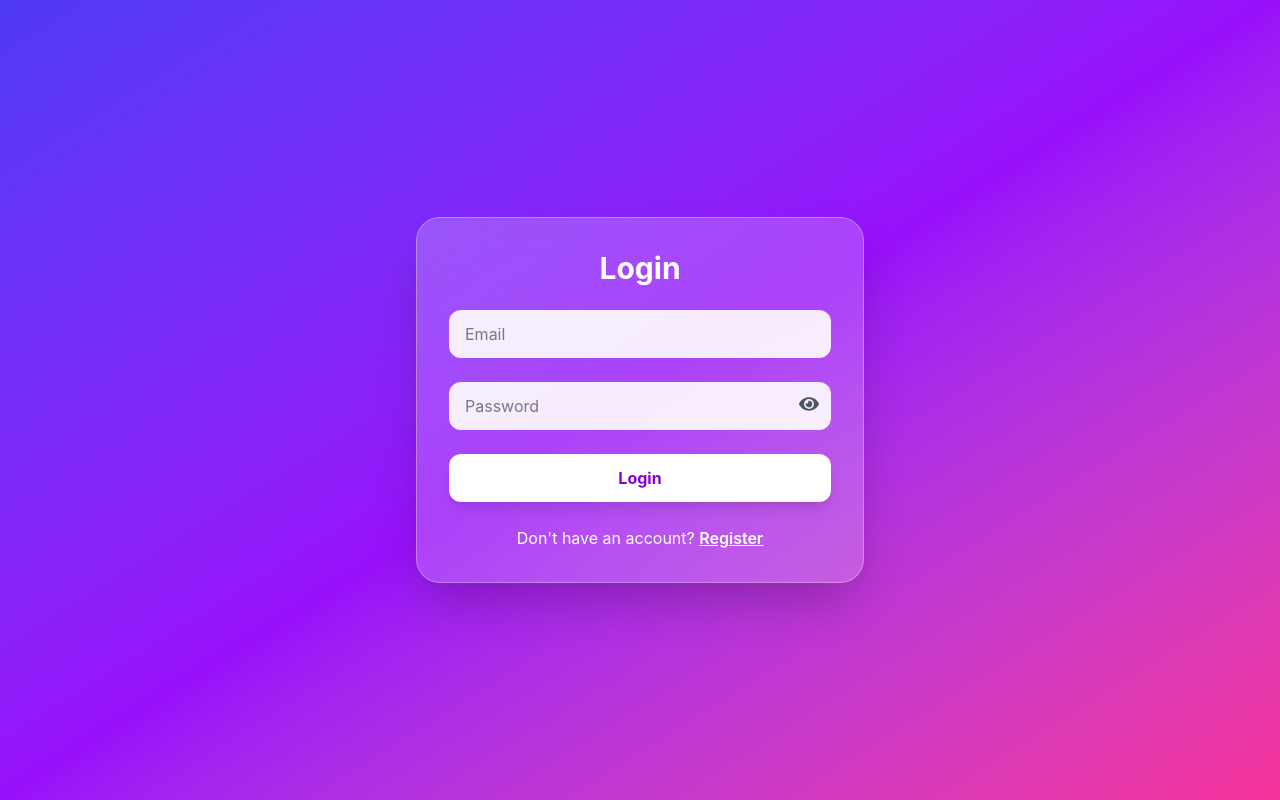
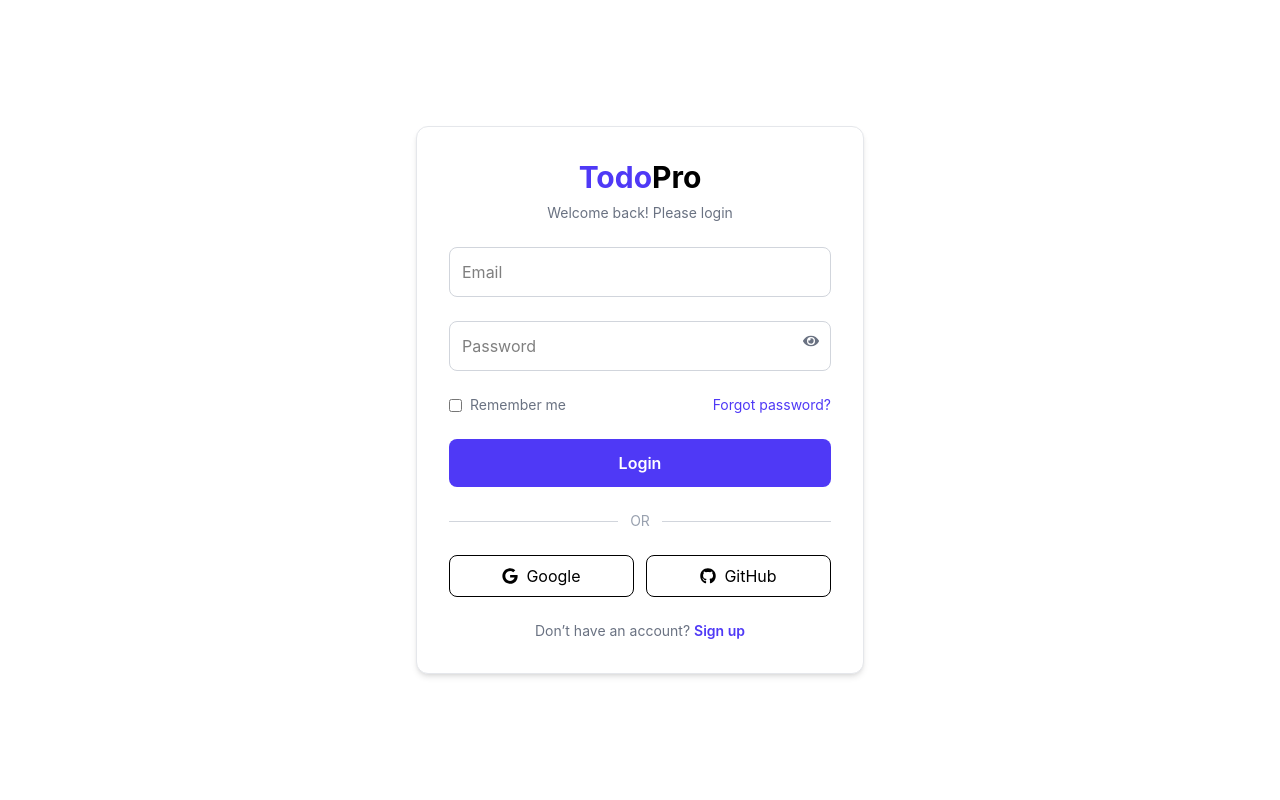
Before and after one commit to elkamohammad1988/Todo-list-app, a React (Vite) app: page /Todo-list-app/login in a window 1280 px wide. Built offline with nearby package versions, Linux system fonts and the light colour scheme.

Commit message:
update project

```diff
--- a/src/pages/Landing.jsx
+++ b/src/pages/Landing.jsx
@@ -5,9 +5,8 @@ export default function Landing() {
     <div
       className="
         min-h-screen
-        bg-gradient-to-b from-indigo-50 dark:from-slate-900
-        via-white dark:via-slate-950 to-white dark:to-slate-950
-        transition-colors
+        bg-white dark:bg-gray-900
+        transition
       "
     >
 
@@ -21,7 +20,7 @@ export default function Landing() {
       >
         <h1
           className="
-            text-5xl sm:text-6xl font-bold leading-tight
+            text-5xl text-black dark:text-white sm:text-6xl font-bold
           "
         >
           Organize Your Work <br />
@@ -30,24 +29,25 @@ export default function Landing() {
             className="
               text-indigo-600 dark:text-indigo-400
             "
-          >Startup</span>
+          >
+            Startup
+          </span>
         </h1>
 
         <p
           className="
             max-w-2xl
             mx-auto
-            text-gray-500 dark:text-gray-300 text-lg sm:text-xl
+            text-gray-500 dark:text-gray-300 text-lg
           "
         >
-          A modern SaaS Todo App with authentication, roles, subscriptions,
-          analytics and real-time sync.
+          A modern SaaS Todo App with authentication, roles,
+          subscriptions, analytics and real-time sync.
         </p>
 
         <div
           className="
             flex flex-col sm:flex-row justify-center
-            mt-6
             gap-4
           "
         >
@@ -55,11 +55,10 @@ export default function Landing() {
             to="/register"
             className="
               px-8 py-3
-              text-white font-semibold
+              text-white
               bg-indigo-600 hover:bg-indigo-700
-              rounded-lg
-              transition shadow-md
-              transform hover:scale-105
+              rounded-lg focus:outline-none focus:ring-2 focus:ring-indigo-500
+              transition
             "
           >
             Get Started
@@ -69,11 +68,10 @@ export default function Landing() {
             to="/login"
             className="
               px-8 py-3
-              font-semibold
-              hover:bg-gray-200 dark:hover:bg-gray-800
-              border border-gray-300 dark:border-gray-600 rounded-lg
-              transition shadow-sm
-              transform hover:scale-105
+              text-black dark:text-white
+              bg-white dark:bg-gray-800 hover:bg-gray-100 dark:hover:bg-gray-700
+              border border-gray-300 dark:border-gray-700 rounded-lg
+              transition
             "
           >
             Login
@@ -85,8 +83,6 @@ export default function Landing() {
       <div
         className="
           py-20
-          bg-white dark:bg-slate-900
-          transition-colors
         "
       >
         <div
@@ -99,17 +95,26 @@ export default function Landing() {
           "
         >
           {[
-            { title: "Real-time Sync", desc: "Firestore live updates instantly." },
-            { title: "Free / Pro System", desc: "Subscription-ready architecture." },
-            { title: "Admin Ready", desc: "Role-based access control." },
+            {
+              title: "Real-time Sync",
+              desc: "Firestore live updates instantly.",
+            },
+            {
+              title: "Free / Pro System",
+              desc: "Subscription-ready architecture.",
+            },
+            {
+              title: "Admin Ready",
+              desc: "Role-based access control.",
+            },
           ].map((feature, idx) => (
             <div
               key={idx}
               className="
-                space-y-3 p-6
-                hover:bg-indigo-50 dark:hover:bg-slate-800
-                rounded-xl
-                transition shadow-sm hover:shadow-md
+                p-6
+                bg-white dark:bg-gray-800
+                border border-gray-300 dark:border-gray-700 rounded-lg
+                transition hover:shadow-md
               "
             >
               <h3
@@ -119,15 +124,20 @@ export default function Landing() {
               >
                 {feature.title}
               </h3>
+
               <p
                 className="
+                  mt-2
                   text-gray-500 dark:text-gray-300
                 "
-              >{feature.desc}</p>
+              >
+                {feature.desc}
+              </p>
             </div>
           ))}
         </div>
       </div>
+
     </div>
   );
 }
--- a/src/pages/Login.jsx
+++ b/src/pages/Login.jsx
@@ -2,24 +2,35 @@ import { useState } from "react";
 import { useNavigate, Link } from "react-router-dom";
 import { signInWithEmailAndPassword } from "firebase/auth";
 import { auth } from "../firebase";
-import { FaEye, FaEyeSlash } from "react-icons/fa";
+import { FaEye, FaEyeSlash, FaGoogle, FaGithub } from "react-icons/fa";
 
 export default function Login() {
   const navigate = useNavigate();
+
   const [email, setEmail] = useState("");
   const [password, setPassword] = useState("");
   const [showPassword, setShowPassword] = useState(false);
+  const [remember, setRemember] = useState(false);
+  const [loading, setLoading] = useState(false);
   const [error, setError] = useState("");
 
   async function handleLogin(e) {
     e.preventDefault();
     setError("");
+    setLoading(true);
 
     try {
       await signInWithEmailAndPassword(auth, email, password);
+
+      if (remember) {
+        localStorage.setItem("remember", "true");
+      }
+
       navigate("/dashboard");
     } catch (err) {
-      setError(err.message);
+      setError("Invalid email or password");
+    } finally {
+      setLoading(false);
     }
   }
 
@@ -29,32 +40,52 @@ export default function Login() {
         flex items-center justify-center
         min-h-screen
         p-4
-        bg-gradient-to-br from-indigo-600 via-purple-600 to-pink-500
+        bg-white dark:bg-gray-900
       "
     >
-      <form
-        onSubmit={handleLogin}
+      <div
         className="
           w-full max-w-md
           p-8 space-y-6
-          bg-white/20
-          border border-white/30 rounded-3xl
-          backdrop-blur-2xl shadow-2xl
+          bg-white dark:bg-gray-800
+          border border-gray-200 dark:border-gray-700 rounded-xl
+          shadow-md
         "
       >
-        <h1
+        {/* Logo */}
+        <div
           className="
-            text-3xl text-white text-center font-bold
+            space-y-2
+            text-center
           "
-        >Login</h1>
-
-        {/* Error Message */}
-        {error && (
+        >
+          <div
+            className="
+              text-3xl text-indigo-600 font-bold
+            "
+          >
+            Todo<span
+              className="
+                text-black dark:text-white
+              "
+            >Pro</span>
+          </div>
           <p
             className="
-              text-red-500 text-center font-medium
+              text-gray-500 dark:text-gray-300 text-sm
             "
-          >{error}</p>
+          >
+            Welcome back! Please login
+          </p>
+        </div>
+
+        {/* Error */}
+        {error && (
+          <div
+            className="
+              text-sm text-red-500 text-center
+            "
+          >{error}</div>
         )}
 
         {/* Email */}
@@ -63,8 +94,14 @@ export default function Login() {
           placeholder="Email"
           value={email}
           onChange={(e) => setEmail(e.target.value)}
-          className="inputStyle"
-          required
+          className="
+            w-full p-3
+            border border-gray-300 dark:border-gray-700
+            rounded-lg
+            bg-white dark:bg-gray-800
+            text-black dark:text-white
+            focus:outline-none focus:ring-2 focus:ring-indigo-500
+          "
         />
 
         {/* Password */}
@@ -78,67 +115,149 @@ export default function Login() {
             placeholder="Password"
             value={password}
             onChange={(e) => setPassword(e.target.value)}
-            className="inputStyle pr-12"
-            required
+            className="
+              w-full p-3 pr-12
+              border border-gray-300 dark:border-gray-700
+              rounded-lg
+              bg-white dark:bg-gray-800
+              text-black dark:text-white
+              focus:outline-none focus:ring-2 focus:ring-indigo-500
+            "
           />
+
           <div
             onClick={() => setShowPassword(!showPassword)}
-            className="absolute right-3 top-3 cursor-pointer text-gray-600 hover:text-gray-800 transition-transform hover:scale-110"
-            aria-label={showPassword ? "Hide password" : "Show password"}
+            className="absolute right-3 top-3 text-gray-500 cursor-pointer"
           >
-            {showPassword ? <FaEyeSlash size={20} /> : <FaEye size={20} />}
+            {showPassword ? <FaEyeSlash /> : <FaEye />}
           </div>
         </div>
 
-        {/* Login Button */}
+        {/* Options */}
+        <div
+          className="
+            flex justify-between items-center
+            text-sm
+          "
+        >
+          <label
+            className="
+              flex items-center
+              text-gray-500
+              gap-2
+            "
+          >
+            <input
+              type="checkbox"
+              checked={remember}
+              onChange={() => setRemember(!remember)}
+            />
+            Remember me
+          </label>
+
+          <Link
+            to="/forgot-password"
+            className="
+              text-indigo-600 hover:underline
+            "
+          >
+            Forgot password?
+          </Link>
+        </div>
+
+        {/* Button */}
         <button
-          type="submit"
+          onClick={handleLogin}
+          disabled={loading}
           className="
             w-full
             py-3
-            text-purple-700 font-bold
-            bg-white hover:bg-gray-100
-            rounded-xl
-            shadow-lg transition
-            transform hover:scale-105
+            text-white font-semibold
+            bg-indigo-600 hover:bg-indigo-700
+            rounded-lg
+            transition disabled:opacity-50
           "
         >
-          Login
+          {loading ? "Logging in..." : "Login"}
         </button>
 
+        {/* Divider */}
+        <div
+          className="
+            flex items-center
+            gap-3
+          "
+        >
+          <div
+            className="
+              flex-1
+              h-px
+              bg-gray-300 dark:bg-gray-700
+            "
+          ></div>
+          <span
+            className="
+              text-gray-400 text-sm
+            "
+          >OR</span>
+          <div
+            className="
+              flex-1
+              h-px
+              bg-gray-300 dark:bg-gray-700
+            "
+          ></div>
+        </div>
+
+        {/* Social Login */}
+        <div
+          className="
+            flex
+            gap-3
+          "
+        >
+          <button
+            className="
+              flex-1 flex items-center justify-center
+              p-2
+              hover:bg-gray-100 dark:hover:bg-gray-700
+              border rounded-lg
+              gap-2
+            "
+          >
+            <FaGoogle /> Google
+          </button>
+
+          <button
+            className="
+              flex-1 flex items-center justify-center
+              p-2
+              hover:bg-gray-100 dark:hover:bg-gray-700
+              border rounded-lg
+              gap-2
+            "
+          >
+            <FaGithub /> GitHub
+          </button>
+        </div>
+
+        {/* Register */}
         <p
           className="
-            text-center text-white
+            text-center text-gray-500 text-sm
           "
         >
-          Don't have an account?{" "}
+          Don’t have an account?{" "}
           <Link
             to="/register"
             className="
-              font-semibold underline hover:text-gray-200
+              text-indigo-600 font-semibold
             "
           >
-            Register
+            Sign up
           </Link>
         </p>
-      </form>
-
-      {/* Input Style */}
-      <style>{`
-        .inputStyle {
-          width: 100%;
-          padding: 12px 16px;
-          border-radius: 12px;
-          background: rgba(255,255,255,0.9);
-          border: none;
-          outline: none;
-          transition: all 0.3s;
-        }
-
-        .inputStyle:focus {
-          box-shadow: 0 0 0 3px rgba(255,255,255,0.5);
-        }
-      `}</style>
+      </div>
     </div>
   );
 }
```
Also changed, not shown: src/pages/Register.jsx (+70 -49 lines).
